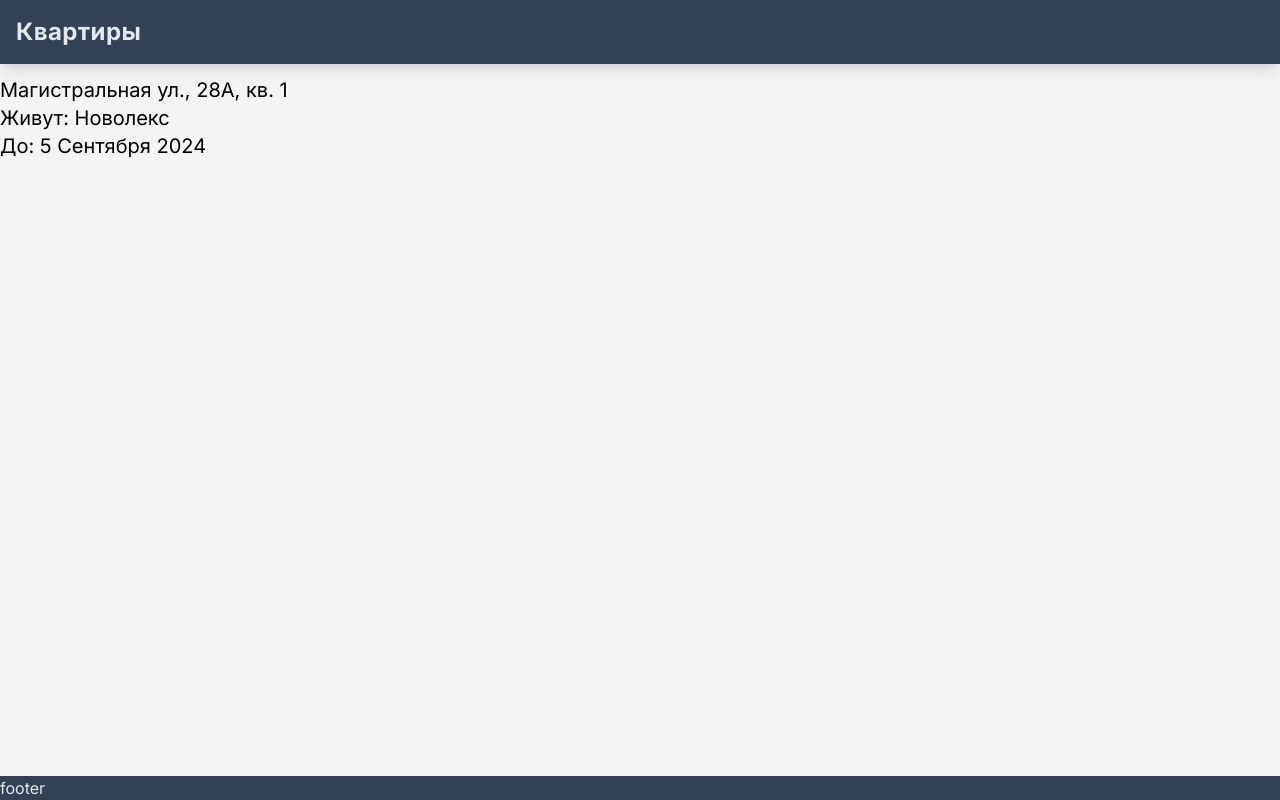
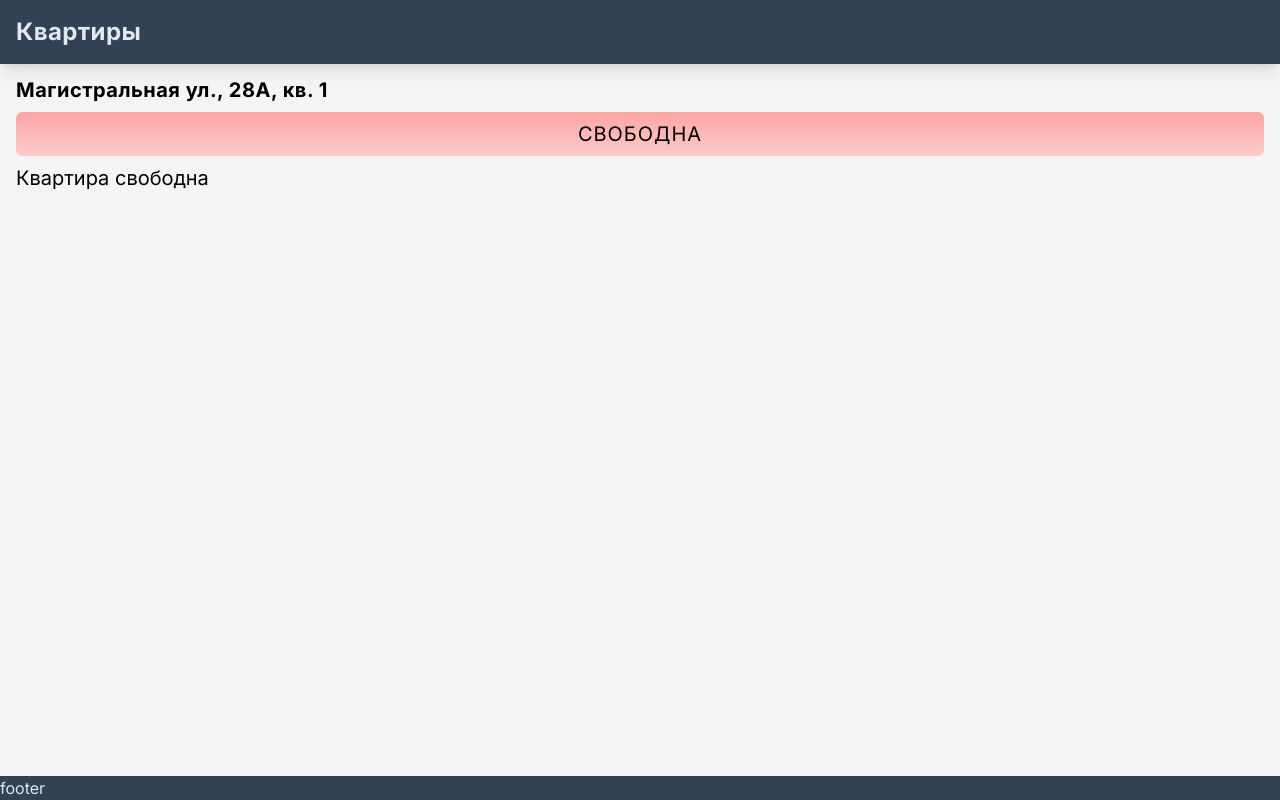
Before and after one commit to alshanovd/renta, a Next.js app: page /1 in a window 1280 px wide. Built offline with nearby package versions, Linux system fonts and the light colour scheme.

Commit message:
flat page title, status, description

```diff
--- a/app/[flat]/page.tsx
+++ b/app/[flat]/page.tsx
@@ -1,26 +1,46 @@
 "use client";
 import { flats } from "@/mock";
 import { Flat } from "@/models/flat";
-import {
-  useParams,
-  usePathname,
-  useRouter,
-  useSearchParams,
-} from "next/navigation";
+import { useParams } from "next/navigation";
 import { useEffect, useState } from "react";
 
 export default function FlatPage() {
   const params = useParams();
   const [flat, setFlat] = useState<Flat | undefined>();
+  const [busy, setBusy] = useState<boolean>(false);
+  const [color, setColor] = useState<string>("");
 
   useEffect(() => {
     setFlat(flats.find((flat) => flat.id === Number(params.flat)));
-  }, [params]);
+    setBusy(flat?.id! > 3);
+    setColor(
+      flat?.id! > 3
+        ? " from-green-300 to-green-200"
+        : " from-red-300 to-red-200"
+    );
+  }, [params, flat]);
   return (
-    <div className="text-xl text-black">
-      <h1>{flat?.title}</h1>
-      <p>Живут: Новолекс</p>
-      <p>До: 5 Сентября 2024</p>
+    <div className="text-xl text-black mx-4">
+      <h1 className="font-bold tracking-wide">{flat?.title}</h1>
+      <div
+        className={
+          "my-2 text-center rounded-md py-2 uppercase tracking-wider bg-gradient-to-b " +
+          color
+        }
+      >
+        {busy ? "Занята" : "Свободна"}
+      </div>
+      {busy ? (
+        <div>
+          <p>Текущая бронь:</p>
+          <p>Живут: Новолекс</p>
+          <p>До: 5 Сентября 2024</p>
+        </div>
+      ) : (
+        <div>
+          <p>Квартира свободна</p>
+        </div>
+      )}
     </div>
   );
 }
--- a/app/layout.tsx
+++ b/app/layout.tsx
@@ -6,8 +6,8 @@ import Link from "next/link";
 const inter = Inter({ subsets: ["latin"] });
 
 export const metadata: Metadata = {
-  title: "Create Next App",
-  description: "Generated by create next app",
+  title: "Рента - мониторинг квартир",
+  description: "Приложение для отслеживания состояния квартир в п. Новая Чара",
 };
 
 export default function RootLayout({
--- a/app/page.tsx
+++ b/app/page.tsx
@@ -7,10 +7,10 @@ export default function Home() {
       {flats.map((flat) => (
         <div
           className={
-            "flex justify-between px-4 py-2 text-gray-900 items-stretch tracking-wide font-bold text-lg border-gray-900 mx-2 rounded-md" +
+            "flex bg-gradient-to-b justify-between px-4 py-2 text-gray-900 items-stretch tracking-wide font-bold text-lg border-gray-900 mx-2 rounded-md" +
             (flat.id > 3
-              ? " bg-gradient-to-b from-green-300 to-green-200"
-              : " bg-gradient-to-b from-red-300 to-red-200")
+              ? " from-green-300 to-green-200"
+              : " from-red-300 to-red-200")
           }
           key={flat.id}
         >
```
